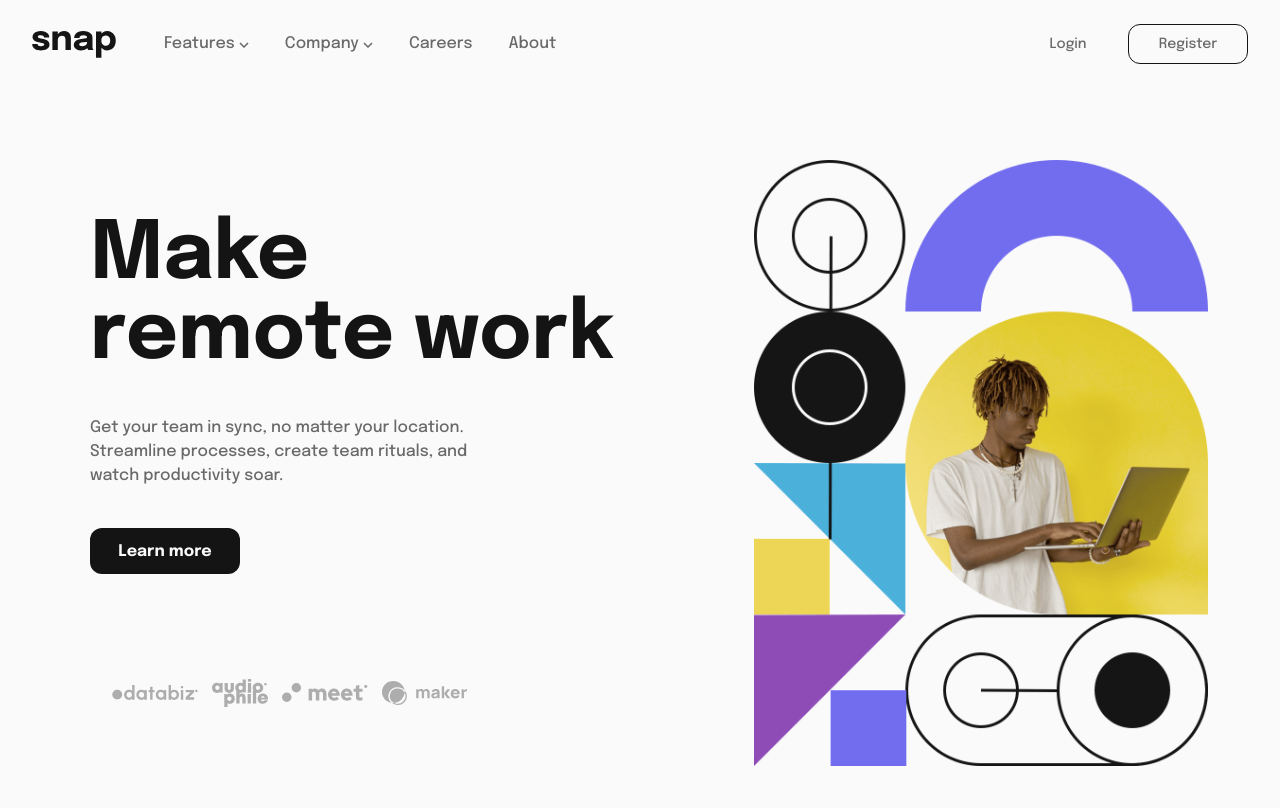
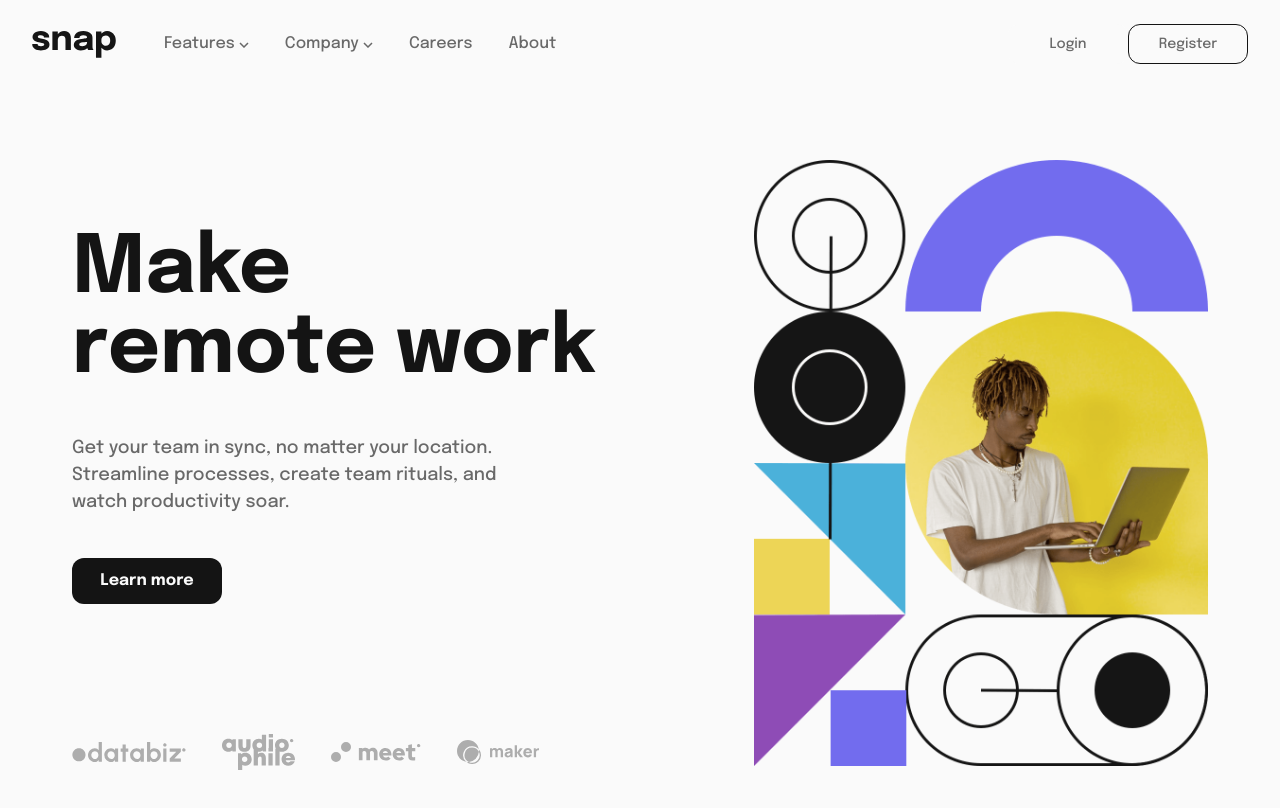
Before and after one commit to nsofianos/snap-intro-section, a website: page public/index.html in a window 1280 px wide. Drawn offline with Linux system fonts and the light colour scheme.

Commit message:
more responsive style tweaks

```diff
--- a/public/styles/base/_base.scss
+++ b/public/styles/base/_base.scss
@@ -9,7 +9,7 @@ a {
 
 main {
   @include breakpoint(tablet, min-width) {
-    @include flexContainer(row-reverse);
+    @include flexContainer(row-reverse, space-evenly, stretch);
     padding: 4em;
   }
 }
--- a/public/styles/components/_buttons.scss
+++ b/public/styles/components/_buttons.scss
@@ -11,9 +11,9 @@ button {
   color: $neutralClrWhite;
   font-weight: $fontWeightBold;
   width: 150px;
-  margin: 1em;
+  margin: 1em 1em 3em 1em;
   @include breakpoint(tablet, min-width) {
-    margin: 1.5rem 0 5rem 0;
+    margin: 1.5rem 0 7rem 0;
   }
 }
 
--- a/public/styles/layout/_hero.scss
+++ b/public/styles/layout/_hero.scss
@@ -1,7 +1,7 @@
 .hero-image-section {
   @include breakpoint(tablet, min-width) {
     width: 40%;
-    max-width: 540px;
+    max-width: 480px;
   }
   .hero-image {
     width: 100%;
@@ -20,7 +20,9 @@
   padding: 1em;
   @include flexContainer(column);
   @include breakpoint(tablet, min-width) {
+    padding: 0;
     align-items: flex-start;
+    justify-content: flex-end;
     text-align: start;
     width: 60%;
     max-width: 700px;
@@ -35,23 +37,23 @@
   }
 
   .cta-content {
-    margin-top: 2.5em;
+    margin-top: 1em;
     margin-bottom: 1em;
-    max-width: 65%;
+    @include breakpoint(tablet, min-width) {
+      margin-top: 2.5em;
+      max-width: 65%;
+      font-size: $fontMedium;
+    }
   }
 
   .client-logo-container {
     margin-top: 1em;
-    @include flexContainer();
+    @include flexContainer(row, flex-start);
 
     .client-logo {
-      width: 25%;
-      padding: 0.4em;
-      height: 100%;
-    }
-
-    #audiophile {
-      width: 70px;
+      @include breakpoint(tablet, min-width) {
+        margin-right: 2em;
+      }
     }
   }
 }
```
Also changed, not shown: public/styles/index.css, 1 other file.
